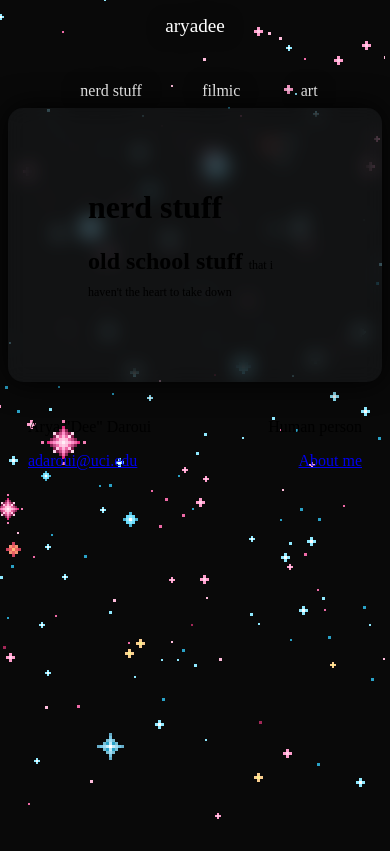
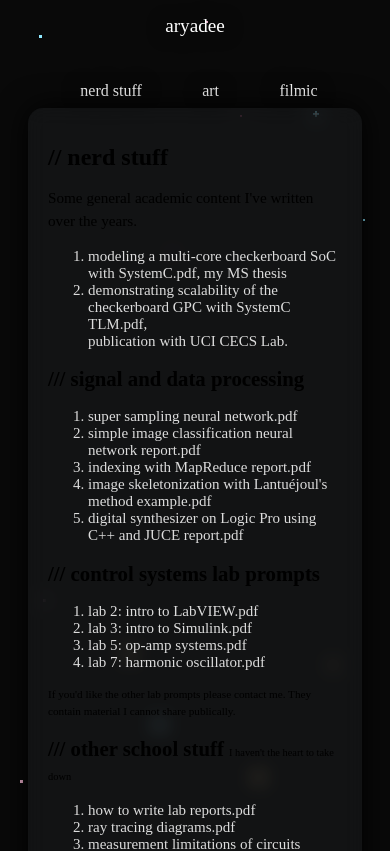
Before and after one commit to aryadaroui/aryadee.dev, a SvelteKit app: page /nerd-stuff in a window 390 px wide. Shown: the top 851 px of the page. Built offline with nearby package versions, Linux system fonts and the light colour scheme; a small style sheet from the web is missing.

Commit message:
basically tidied everything up. made error page better.

```diff
--- a/src/lib/Footer2.svelte
+++ b/src/lib/Footer2.svelte
@@ -1,17 +1,23 @@
 <div class="footer">
 	<div class="item-left">
 		<p>Arya "Dee" Daroui</p>
-		<a class="page-link" href="mailto: adaroui@uci.edu">adaroui@uci.edu</a>
+		<a href="mailto: adaroui@uci.edu">adaroui@uci.edu</a>
 	</div>
 
 	<div class="item-right">
-		<p>Human person</p>
-		<a class="page-link" href="/about">About me</a>
+		<!-- <p>Human person</p> -->
+		<p>a person from planet Earth</p>
+		<a  href="/about">about me</a>
 	</div>
 </div>
 
 
 <style>
+	p {
+		color:#CCCCCC;
+		/* font-size: small; */
+	}
+
 		.item-left {
 		text-align: left;
 		padding: 0px;
--- a/src/lib/Header2.svelte
+++ b/src/lib/Header2.svelte
@@ -2,8 +2,8 @@
 	<div class="nav-wrapper"><a class="site-title" rel="author" href="/">aryadee</a></div>
 	<div class="nav-wrapper">
 		<a class="nav-item" href="/nerd-stuff/">nerd stuff</a>
-		<a class="nav-item" href="/filmic/">filmic</a>
-		<a class="nav-item" href="/art/" style="margin-right: 0px;">art</a>
+		<a class="nav-item" href="/art/">art</a>
+		<a class="nav-item" href="/filmic/" style="margin-right: 0px;">filmic</a>
 		<!-- <a class="nav-item" href="/music/" style="margin-right: 0px;">music</a> -->
 	</div>
 </div>
--- a/src/lib/StarSprite.ts
+++ b/src/lib/StarSprite.ts
@@ -136,8 +136,10 @@ export class StarSprite {
 			this.maybe_change_frame();
 			// console.log(this);
 			// debugger;
-			this.x = (this.x + (this.z + 0.5) * 0.5) % (ctx.canvas.width + 30)
-			this.y = (this.y + (this.z + 1.0) * 0.5) % (ctx.canvas.height + 30);
+			// this.x = (this.x + (this.z + 0.5) * 0.5) % (ctx.canvas.width + 30)
+			// this.y = (this.y + (this.z + 1.0) * 0.5) % (ctx.canvas.height + 30);
+			this.x = (this.x + (this.z + 0.5) * 0.5) % (2560);
+			this.y = (this.y + (this.z + 1.0) * 0.5) % (1440);
 
 			ctx.drawImage(this.sprite_imgs[this.sprite_frame_index], 0, 0, 15, 15, this.x - 30, this.y - 30, 15 * this.scale * this.z, 15 * this.scale * this.z);
 		}
--- a/src/main.css
+++ b/src/main.css
@@ -40,10 +40,19 @@ h1, h2, h3 {
 	color: #DDDDDD;
 }
 
+h1 {
+	font-size: 1.7em;
+}
+
+h2 {
+	font-size: 1.6em;
+}
+
 p {
 	font-family: Hack;
 	color: #DDDDDD;
-
+	font-size: 0.95em;
+	line-height: 1.7em;
 }
 
 a {
--- a/src/routes/(blank)/filmic/+page.svelte
+++ b/src/routes/(blank)/filmic/+page.svelte
@@ -499,6 +499,7 @@
 					{/if}
 				</button>
 				<button id="download-button" on:click={save_image}> Download </button>
+
 			</div>
 			<div id="sidebar-contents">
 				<hr />
@@ -556,6 +557,8 @@
 		unicode-range: U+0000-00FF, U+0131, U+0152-0153, U+02BB-02BC, U+02C6, U+02DA, U+02DC,
 			U+2000-206F, U+2074, U+20AC, U+2122, U+2191, U+2193, U+2212, U+2215, U+FEFF, U+FFFD;
 	}
+
+
 
 	button {
 		border-radius: 8px;
--- a/src/routes/(pages)/+layout.svelte
+++ b/src/routes/(pages)/+layout.svelte
@@ -235,9 +235,11 @@
 
 	<!-- <div class="main"> -->
 	<main>
+		<div class="overlay-pad">
 		<div class="overlay">
 			<slot />
 		</div>
+	</div>
 	</main>
 	<!-- </div> -->
 
@@ -263,6 +265,8 @@
 		background-color: #090909;
 	}
 
+
+
 	#space {
 		/* padding: 10px; */
 		background-attachment: fixed;
@@ -275,6 +279,9 @@
 		/* border: 1px red solid; */
 	}
 
+	.overlay-pad {
+		padding: 0px 20px 0px;
+	}
 
 	.overlay {
 		/* color: aliceblue; */
@@ -295,14 +302,26 @@
 
 		backdrop-filter: blur(10px);
 		-webkit-backdrop-filter: blur(10px);
-		padding-left: 80px;
-		padding-right: 80px;
-		padding-bottom: 60px;
-		padding-top: 60px;
+		padding-left: 60px;
+		padding-right: 60px;
+		padding-bottom: 40px;
+		padding-top: 40px;
 		box-shadow: 0px 0px 30px black;
 		/* z-index: 1; */
 		/* background-color: cornsilk;; */
 		text-align: left;
 		/* text-align: justify; */
 	}
+
+
+	@media screen and (max-width: 500px) {
+
+		.overlay {
+			padding: 20px;
+			/* border-radius: 0; */
+		}
+
+	}
+
+
 </style>
--- a/src/routes/(pages)/+page.svelte
+++ b/src/routes/(pages)/+page.svelte
@@ -9,13 +9,12 @@
 <!-- <Header /> -->
 
 <div class="main">
-	<h1  style="font-size: 1.7em;"> // <span class="fancy-text">hello world</span> 🌎</h1>
+	<h1  > // <span class="fancy-text">hello world</span> 🌎</h1>
 
 	<p>
-		I'm a computer engineer. I code up and down the stack, write about technical minutiae, and make meaningless art.
+		My name is Arya.
 		<br> <br>
-		I've written about a lot of nerdy stuff, wrote a web app for filmic emulaiton, and h
-		I also made an analog film emulation web app called Filmic, which you can use here.
+		I write nerdy stuff, am developing a web and desktop app for analog film emulation, and I make some meaningless art. I have some tech-related blog posts too.
 	</p>
 
 	<!-- <h2>Select blog posts</h2> -->
@@ -70,14 +69,24 @@ def function():
 <style>
 	/* @import '../main.css'; */
 
+	h1 {
+		font-size: 1.5em;
+	}
+
+	h2 {
+		font-size: 1.3em;
+	}
 
 
-	.main {
+
+
+
+	/* .main {
 		max-width: 800px;
 		margin-left: auto;
 		margin-right: auto;
 		padding: 20px;
-	}
+	} */
 
 	/* @import '../github-dark.min.css'; */
 
--- a/src/routes/(pages)/art/+page.svelte
+++ b/src/routes/(pages)/art/+page.svelte
@@ -1,38 +1,85 @@
 <title>aryadee | art</title>
 
-<h1 class="fancy-text">art</h1>
+<h1>// <span class="fancy-text">art</span></h1>
 
+<hr>
 
-<h1>photos</h1>
+<h2>/// photos</h2>
 
 <div class="nice-pic-container">
+	<img class="nice-pic" src="/mountain2.webp" alt="a mountain with clouds pushing over its peak" />
+	<img
+		class="nice-pic"
+		src="/aerial.webp"
+		alt="an aerial shot of a large ship approaching the the port bay of a small island"
+	/>
+	<img class="nice-pic" src="/city.webp" alt="the center of a mediuml-sized cityscape" />
+	<img
+		class="nice-pic"
+		src="/building.webp"
+		alt="a tall building standing prominently against the sky"
+	/>
+	<img
+		class="nice-pic"
+		src="/flowers.webp"
+		alt="a close-up shot of a buoquet of flowers, with many of the flowers out of focus"
+	/>
+	<img class="nice-pic" src="/sky2.webp" alt="powerlines standing prominelty against the sky" />
+</div>
 
+<hr />
 
-<img class="nice-pic" src="/mountain2.webp" alt="a mountain with clouds pushing over its peak">
-<img class="nice-pic" src="/aerial.webp" alt="an aerial shot of a large ship approaching the the port bay of a small island">
-<img class="nice-pic" src="/city.webp" alt="the center of a mediuml-sized cityscape">
-<img class="nice-pic" src="/building.webp" alt="a tall building standing prominently against the sky">
-<img class="nice-pic" src="/flowers.webp" alt="a close-up shot of a buoquet of flowers, with many of the flowers out of focus">
-<img class="nice-pic" src="/sky2.webp" alt="powerlines standing prominelty against the sky">
+<h2>/// digital</h2>
 
+<div class="nice-pic-container">
+	<img
+		class="nice-pic"
+		src="/untitled1.jpg"
+		alt="two opposite, abstract shapes with diffuse, grainy texture"
+	/>
+	<img
+		class="nice-pic"
+		src="/untitled2.jpg"
+		alt="lines radiating from the corner hit an abstract shape, where the lines turn parallel"
+	/>
+	<img
+		class="nice-pic"
+		src="/untitled3.jpg"
+		alt="a colorful circle or sphere standing against a dark background, familiar to a planet"
+	/>
+	<img
+		class="nice-pic"
+		src="/spindrift1.jpg"
+		alt="a glitched, colorful jellyfish drifting through space"
+	/>
+	<img
+		class="nice-pic"
+		src="/waves.jpg"
+		alt="light, abstract, wavy shapes spread agaisnt a bright pink field"
+	/>
+	<img
+		class="nice-pic"
+		src="/cult.jpg"
+		alt="the visage of a person partially blocked by a hand fan, and pixelation"
+	/>
 </div>
 
 <hr>
 
-<h1>art</h1>
+<style>
+	p {
+		font-size: 0.95em;
+		line-height: 1.5em;
+	}
 
-<div class="nice-pic-container">
+	h1 {
+		font-size: 1.5em;
+	}
 
-<img class="nice-pic" src="/untitled1.jpg" alt="two opposite, abstract shapes with diffuse, grainy texture">
-<img class="nice-pic" src="/untitled2.jpg" alt="lines radiating from the corner hit an abstract shape, where the lines turn parallel">
-<img class="nice-pic" src="/untitled3.jpg" alt="a colorful circle or sphere standing against a dark background, familiar to a planet">
-<img class="nice-pic" src="/spindrift1.jpg" alt="a glitched, colorful jellyfish drifting through space">
-<img class="nice-pic" src="/waves.jpg" alt="light, abstract, wavy shapes spread agaisnt a bright pink field">
-<img class="nice-pic" src="/cult.jpg" alt="the visage of a person partially blocked by a hand fan, and pixelation">
+	h2 {
+		font-size: 1.3em;
+	}
 
-</div>
-
-<style>
 	.nice-pic {
 		max-width: 360px;
 		padding: 10px;
@@ -40,10 +87,10 @@
 	}
 
 	.nice-pic-container {
-			text-align: center;
-			/* display: grid; */
-			/* grid-template-columns: repeat(2, 1fr); */
-		}
+		text-align: center;
+		/* display: grid; */
+		/* grid-template-columns: repeat(2, 1fr); */
+	}
 
 	@media screen and (max-width: 500px) {
 		.nice-pic {
@@ -54,5 +101,4 @@
 			text-align: center;
 		}
 	}
-
 </style>
--- a/src/routes/(pages)/nerd-stuff/+page.svelte
+++ b/src/routes/(pages)/nerd-stuff/+page.svelte
@@ -1,14 +1,62 @@
 
-<title>aryadee | nerd-stuff</title>
+<title>aryadee | nerd stuff</title>
 
-<h1 class="fancy-text">nerd stuff</h1>
+<h1 >// <span class="fancy-text">nerd stuff</span></h1>
+<p>Some general academic content I've written over the years.</p>
+<ol>
+	<li>modeling a multi-core checkerboard SoC with SystemC.pdf, my MS thesis</li>
+	<li>demonstrating scalability of the checkerboard GPC with SystemC TLM.pdf, <br> publication with UCI CECS Lab.</li>
+</ol>
+
+<h2>/// signal and data processing</h2>
+<ol>
+	<li>super sampling neural network.pdf</li>
+	<li>simple image classification neural network report.pdf</li>
+	<li>indexing with MapReduce report.pdf</li>
+	<li>image skeletonization with Lantuéjoul's method example.pdf</li>
+	<li>digital synthesizer on Logic Pro using C++ and JUCE report.pdf</li>
+</ol>
+
+
+<h2>/// control systems lab prompts</h2>
+<ol>
+	<li>lab 2: intro to LabVIEW.pdf</li>
+	<li>lab 3: intro to Simulink.pdf</li>
+	<li>lab 5: op-amp systems.pdf</li>
+	<li>lab 7: harmonic oscillator.pdf</li>
+</ol>
+<p style="font-size: 0.7em;">If you'd like the other lab prompts please contact me. They contain material I cannot share publically.
+</p>
+
+
+<h2>/// other school stuff <span style="font-size: 0.5em; font-weight:normal;"> I haven't the heart to take down</span></h2>
+<ol>
+	<li>how to write lab reports.pdf</li>
+	<li>ray tracing diagrams.pdf</li>
+	<li>measurement limitations of circuits slideshow.pdf</li>
+	<li>fourier series example.pdf</li>
+</ol>
+
+<style>
+ol {
+	font-family: hack;
+	font-size: 0.94em;
+	color: #DDDDDD;
+}
 
 
 
-<h2>old school stuff <span style="font-size: 0.5em; font-weight:normal;">that i haven't the heart to take down</span></h2>
+p {
+		font-size: 0.95em;
+		line-height: 1.5em;
+	}
 
+	h1 {
+		font-size: 1.5em;
+	}
 
-<style>
-
+	h2 {
+		font-size: 1.3em;
+	}
 
 </style>
--- a/src/routes/+error.svelte
+++ b/src/routes/+error.svelte
@@ -1,10 +1,10 @@
 <script>
-	import Header from '$lib/Header.svelte';
-	import Footer from '$lib/Footer.svelte';
+	import Header2 from '$lib/Header2.svelte';
+	import Footer2 from '$lib/Footer2.svelte';
 	import { page } from '$app/stores';
 </script>
 
-<!-- <Header /> -->
+<Header2 />
 
 <div class="container">
 	<div>
@@ -14,7 +14,6 @@
 			width="200px"
 		/>
 	</div>
-
 	<!-- <div class="error-message"> -->
 	<h1>{$page.status}</h1>
 	<!-- </div> -->
@@ -23,10 +22,14 @@
 	<p>{$page.error.message} :-(</p>
 </div>
 
-<!-- <Footer /> -->
+<Footer2 />
 
 <style>
-		@import '../main.css';
+	@import '../main.css';
+
+	:root {
+		background-color: #090909;
+	}
 
 	img {
 		margin: 20px;
```
Also changed, not shown: src/routes/(pages)/about/+page.svelte (+21 -9 lines).
